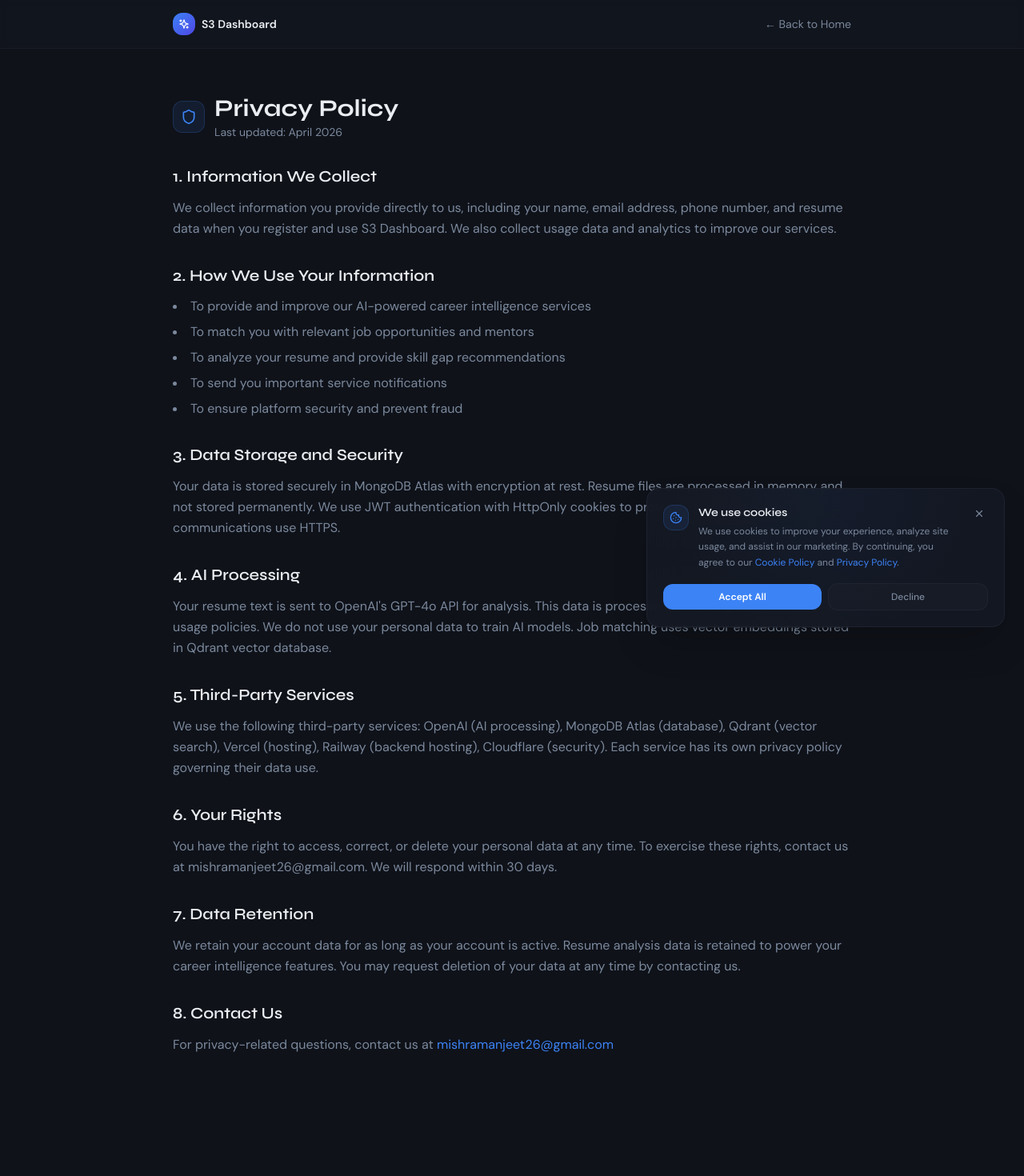
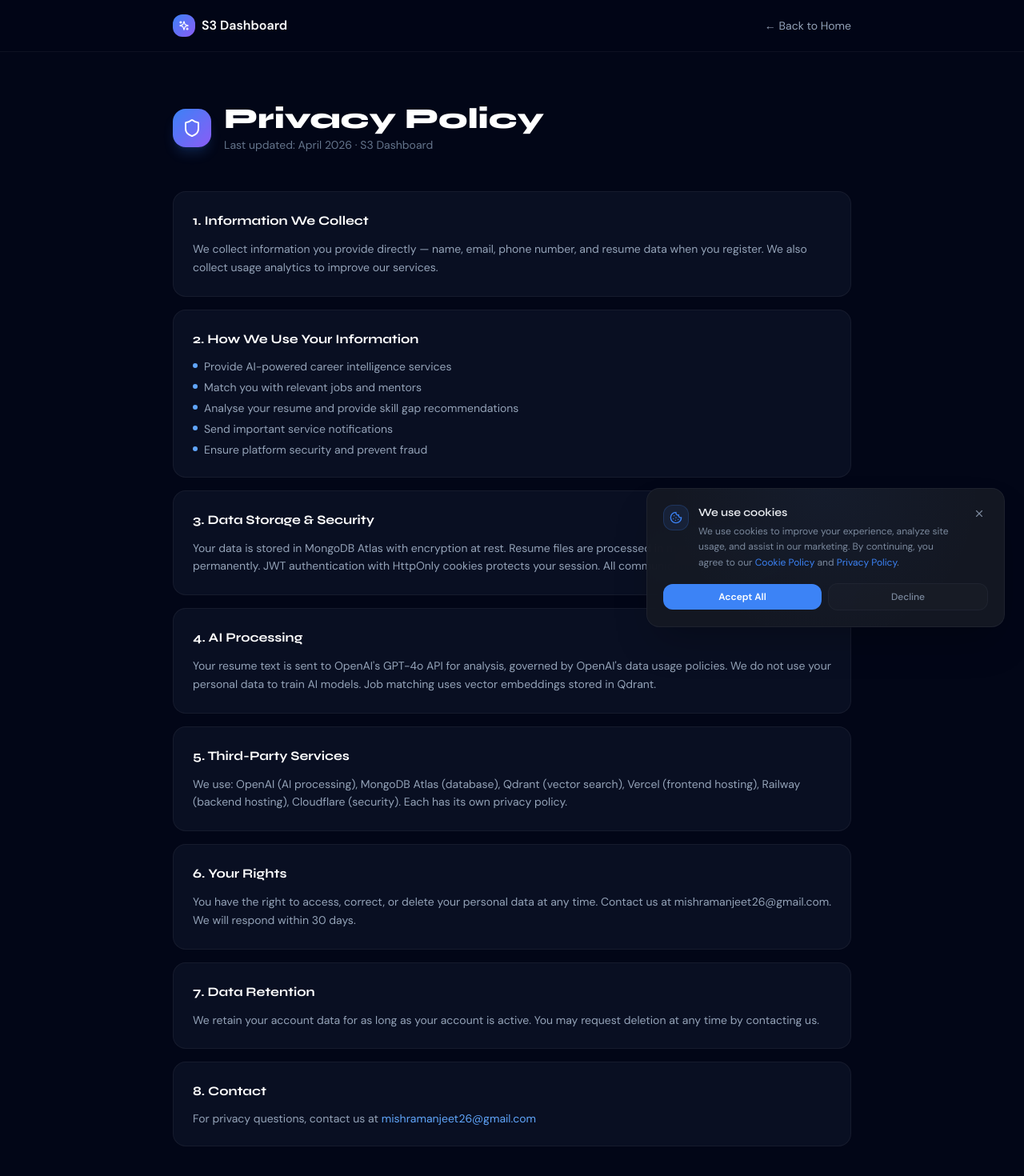
Before and after one commit to manjeet0505/s3frontend, a Next.js app: page /privacy in a window 1280 px wide. Shown: the top 1470 px of the page at 80% size. Before the commit the page ends 1375 px from the top, so only its background shows below. Built offline with nearby package versions, Linux system fonts and the light colour scheme.

Commit message:
Privacy page of my website page

```diff
--- a/app/privacy/page.js
+++ b/app/privacy/page.js
@@ -1,91 +1,71 @@
+'use client';
+import { motion } from 'framer-motion';
 import Link from 'next/link';
 import { Sparkles, Shield } from 'lucide-react';
 
-export const metadata = {
-  title: 'Privacy Policy — S3 Dashboard',
-  description: 'Privacy Policy for S3 Dashboard',
-};
+const sections = [
+  { title: '1. Information We Collect', body: 'We collect information you provide directly — name, email, phone number, and resume data when you register. We also collect usage analytics to improve our services.' },
+  { title: '2. How We Use Your Information', body: null, list: ['Provide AI-powered career intelligence services', 'Match you with relevant jobs and mentors', 'Analyse your resume and provide skill gap recommendations', 'Send important service notifications', 'Ensure platform security and prevent fraud'] },
+  { title: '3. Data Storage & Security', body: 'Your data is stored in MongoDB Atlas with encryption at rest. Resume files are processed in memory and not stored permanently. JWT authentication with HttpOnly cookies protects your session. All communications use HTTPS.' },
+  { title: '4. AI Processing', body: "Your resume text is sent to OpenAI's GPT-4o API for analysis, governed by OpenAI's data usage policies. We do not use your personal data to train AI models. Job matching uses vector embeddings stored in Qdrant." },
+  { title: '5. Third-Party Services', body: 'We use: OpenAI (AI processing), MongoDB Atlas (database), Qdrant (vector search), Vercel (frontend hosting), Railway (backend hosting), Cloudflare (security). Each has its own privacy policy.' },
+  { title: '6. Your Rights', body: 'You have the right to access, correct, or delete your personal data at any time. Contact us at mishramanjeet26@gmail.com. We will respond within 30 days.' },
+  { title: '7. Data Retention', body: 'We retain your account data for as long as your account is active. You may request deletion at any time by contacting us.' },
+  { title: '8. Contact', body: null, contact: 'mishramanjeet26@gmail.com' },
+];
 
 export default function PrivacyPage() {
   return (
-    <div className="min-h-screen bg-background">
-      {/* Header */}
-      <header className="border-b border-border/40 bg-card/50 backdrop-blur-sm">
-        <div className="max-w-4xl mx-auto px-6 py-4 flex items-center justify-between">
+    <div className="min-h-screen bg-slate-950 text-white">
+      <header className="border-b border-white/5 bg-slate-950/80 backdrop-blur-xl sticky top-0 z-50">
+        <div className="max-w-4xl mx-auto px-6 h-16 flex items-center justify-between">
           <Link href="/" className="flex items-center gap-2">
-            <div className="w-7 h-7 rounded-lg bg-gradient-to-br from-blue-500 to-indigo-600 flex items-center justify-center">
+            <div className="w-7 h-7 rounded-lg bg-gradient-to-br from-blue-500 to-violet-500 flex items-center justify-center">
               <Sparkles className="w-3.5 h-3.5 text-white" />
             </div>
-            <span className="font-bold text-sm">S3 Dashboard</span>
+            <span className="font-bold text-white">S3 Dashboard</span>
           </Link>
-          <Link href="/" className="text-sm text-muted-foreground hover:text-foreground transition-colors">
-            ← Back to Home
-          </Link>
+          <Link href="/" className="text-sm text-slate-400 hover:text-white transition-colors">← Back to Home</Link>
         </div>
       </header>
 
-      <main className="max-w-4xl mx-auto px-6 py-14">
-        <div className="flex items-center gap-3 mb-8">
-          <div className="w-10 h-10 rounded-xl bg-primary/10 border border-primary/20 flex items-center justify-center">
-            <Shield className="w-5 h-5 text-primary" />
+      <main className="max-w-4xl mx-auto px-6 py-16">
+        <motion.div initial={{ opacity: 0, y: 24 }} animate={{ opacity: 1, y: 0 }} transition={{ duration: 0.6 }}
+          className="flex items-center gap-4 mb-12">
+          <div className="w-12 h-12 rounded-2xl bg-gradient-to-br from-blue-500 to-violet-500 flex items-center justify-center shadow-lg shadow-blue-500/20">
+            <Shield className="w-6 h-6 text-white" />
           </div>
           <div>
-            <h1 className="text-3xl font-bold text-foreground">Privacy Policy</h1>
-            <p className="text-sm text-muted-foreground mt-0.5">Last updated: April 2026</p>
+            <h1 className="text-4xl font-extrabold">Privacy Policy</h1>
+            <p className="text-slate-500 text-sm mt-0.5">Last updated: April 2026 · S3 Dashboard</p>
           </div>
-        </div>
+        </motion.div>
 
-        <div className="prose prose-invert max-w-none space-y-8 text-muted-foreground">
-
-          <section>
-            <h2 className="text-xl font-semibold text-foreground mb-3">1. Information We Collect</h2>
-            <p className="leading-relaxed">We collect information you provide directly to us, including your name, email address, phone number, and resume data when you register and use S3 Dashboard. We also collect usage data and analytics to improve our services.</p>
-          </section>
-
-          <section>
-            <h2 className="text-xl font-semibold text-foreground mb-3">2. How We Use Your Information</h2>
-            <ul className="space-y-2 list-disc list-inside">
-              <li>To provide and improve our AI-powered career intelligence services</li>
-              <li>To match you with relevant job opportunities and mentors</li>
-              <li>To analyze your resume and provide skill gap recommendations</li>
-              <li>To send you important service notifications</li>
-              <li>To ensure platform security and prevent fraud</li>
-            </ul>
-          </section>
-
-          <section>
-            <h2 className="text-xl font-semibold text-foreground mb-3">3. Data Storage and Security</h2>
-            <p className="leading-relaxed">Your data is stored securely in MongoDB Atlas with encryption at rest. Resume files are processed in memory and not stored permanently. We use JWT authentication with HttpOnly cookies to protect your session. All API communications use HTTPS.</p>
-          </section>
-
-          <section>
-            <h2 className="text-xl font-semibold text-foreground mb-3">4. AI Processing</h2>
-            <p className="leading-relaxed">Your resume text is sent to OpenAI's GPT-4o API for analysis. This data is processed according to OpenAI's data usage policies. We do not use your personal data to train AI models. Job matching uses vector embeddings stored in Qdrant vector database.</p>
-          </section>
-
-          <section>
-            <h2 className="text-xl font-semibold text-foreground mb-3">5. Third-Party Services</h2>
-            <p className="leading-relaxed">We use the following third-party services: OpenAI (AI processing), MongoDB Atlas (database), Qdrant (vector search), Vercel (hosting), Railway (backend hosting), Cloudflare (security). Each service has its own privacy policy governing their data use.</p>
-          </section>
-
-          <section>
-            <h2 className="text-xl font-semibold text-foreground mb-3">6. Your Rights</h2>
-            <p className="leading-relaxed">You have the right to access, correct, or delete your personal data at any time. To exercise these rights, contact us at mishramanjeet26@gmail.com. We will respond within 30 days.</p>
-          </section>
-
-          <section>
-            <h2 className="text-xl font-semibold text-foreground mb-3">7. Data Retention</h2>
-            <p className="leading-relaxed">We retain your account data for as long as your account is active. Resume analysis data is retained to power your career intelligence features. You may request deletion of your data at any time by contacting us.</p>
-          </section>
-
-          <section>
-            <h2 className="text-xl font-semibold text-foreground mb-3">8. Contact Us</h2>
-            <p className="leading-relaxed">For privacy-related questions, contact us at{' '}
-              <a href="mailto:mishramanjeet26@gmail.com" className="text-primary hover:underline">
-                mishramanjeet26@gmail.com
-              </a>
-            </p>
-          </section>
+        <div className="space-y-4">
+          {sections.map((s, i) => (
+            <motion.div key={s.title}
+              initial={{ opacity: 0, y: 16 }} whileInView={{ opacity: 1, y: 0 }}
+              viewport={{ once: true }} transition={{ delay: i * 0.05, duration: 0.5 }}
+              className="p-6 rounded-2xl border border-white/5 bg-slate-900/60 hover:border-white/10 transition-colors">
+              <h2 className="text-base font-bold text-white mb-3">{s.title}</h2>
+              {s.body && <p className="text-sm text-slate-400 leading-relaxed">{s.body}</p>}
+              {s.list && (
+                <ul className="space-y-1.5">
+                  {s.list.map(item => (
+                    <li key={item} className="flex items-start gap-2 text-sm text-slate-400">
+                      <div className="w-1.5 h-1.5 rounded-full bg-blue-400 mt-1.5 flex-shrink-0" />
+                      {item}
+                    </li>
+                  ))}
+                </ul>
+              )}
+              {s.contact && (
+                <p className="text-sm text-slate-400">For privacy questions, contact us at{' '}
+                  <a href={`mailto:${s.contact}`} className="text-blue-400 hover:underline">{s.contact}</a>
+                </p>
+              )}
+            </motion.div>
+          ))}
         </div>
       </main>
     </div>
```
